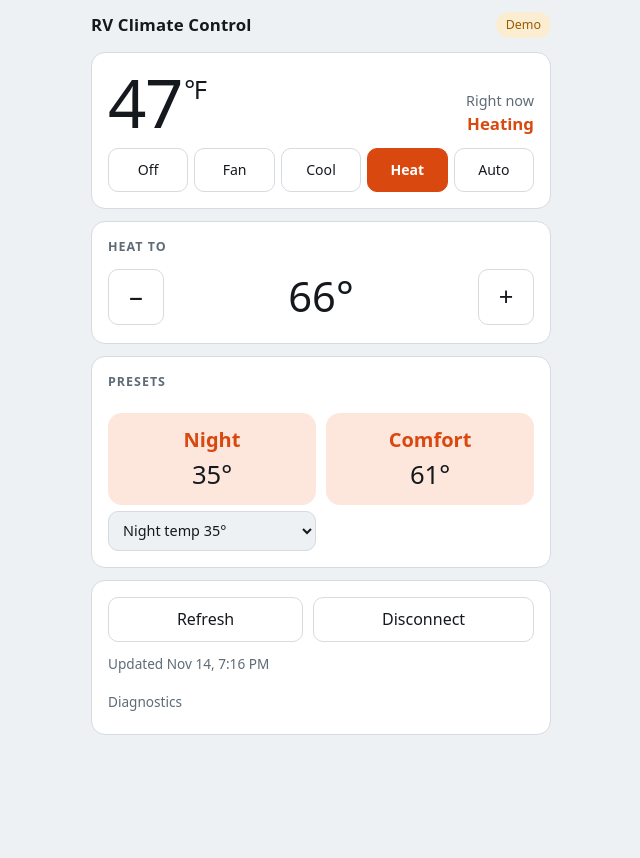
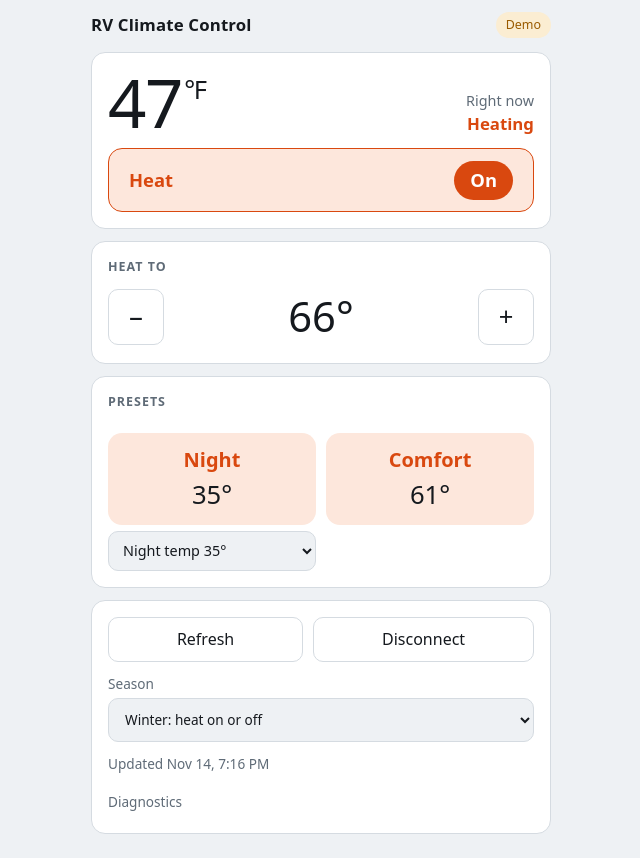
Before and after one commit to mattzefi-creator/rv-thermostat, a plain HTML site: page index.html in a window 1280 px wide. Both pictures are taken after a click on the button "Try demo". Shown: the whole page, without its empty margins (319-959 px from the left). Before the commit the page ends 800 px from the top, so only its background shows below. Drawn offline with Linux system fonts and the light colour scheme.

Commit message:
Add seasonal mode with power switch

```diff
--- a/index.html
+++ b/index.html
@@ -90,6 +90,12 @@ input, select { font: inherit; color: var(--ink); background: var(--bg); border:
 .sp .val small { display: block; font-size: .8rem; color: var(--muted); }
 .sp + .sp { margin-top: 10px; }
 
+.power { display: flex; justify-content: space-between; align-items: center; width: 100%; min-height: 64px; padding: 0 20px; border-radius: 14px; font-size: 1.15rem; font-weight: 600; }
+.power b { font-size: 1.15rem; padding: 6px 16px; border-radius: 999px; background: var(--line); color: var(--muted); }
+.power[aria-pressed="true"] { background: var(--heat-soft); border-color: var(--heat); color: var(--heat); }
+.power[aria-pressed="true"] b { background: var(--heat); color: #fff; }
+.power.cool[aria-pressed="true"] { background: var(--cool-soft); border-color: var(--cool); color: var(--cool); }
+.power.cool[aria-pressed="true"] b { background: var(--cool); }
 .linkbar { justify-content: space-between; padding: 10px 12px 10px 16px; }
 .linkbar span { flex: 1 1 140px; font-size: .92rem; }
 .linkbar button { flex: 0 0 auto; }
@@ -153,7 +159,8 @@ pre { font: .75rem/1.4 var(--mono); background: var(--bg); border-radius: 8px; p
         <div class="inside" aria-label="Inside temperature"><span id="tIn">--</span><sup>°F</sup></div>
         <div class="running">Right now<b id="run">--</b></div>
       </div>
-      <div class="modes" role="group" aria-label="Mode">
+      <button id="power" class="power" aria-pressed="false" hidden><span id="powerLabel">Heat</span><b id="powerState">Off</b></button>
+      <div id="modes" class="modes" role="group" aria-label="Mode">
         <button data-mode="0">Off</button>
         <button data-mode="1">Fan</button>
         <button data-mode="2">Cool</button>
@@ -183,7 +190,7 @@ pre { font: .75rem/1.4 var(--mono); background: var(--bg); border-radius: 8px; p
       </div>
     </div>
 
-    <div class="panel stack">
+    <div id="presetPanel" class="panel stack">
       <h2>Presets</h2>
       <div class="presets">
         <div class="preset">
@@ -202,6 +209,13 @@ pre { font: .75rem/1.4 var(--mono); background: var(--bg); border-radius: 8px; p
         <button id="btnRefresh">Refresh</button>
         <button id="btnDisconnect">Disconnect</button>
       </div>
+      <label>Season
+        <select id="season">
+          <option value="winter">Winter: heat on or off</option>
+          <option value="summer">Summer: cool on or off</option>
+          <option value="all">All modes</option>
+        </select>
+      </label>
       <p class="note" id="updated">Not updated yet</p>
       <details>
         <summary>Diagnostics</summary>
@@ -344,7 +358,21 @@ function toast(msg) { const t = $('toast'); t.textContent = msg; t.hidden = fals
 function store(k, v) { try { v == null ? localStorage.removeItem(k) : localStorage.setItem(k, v); } catch (e) {} }
 function load(k) { try { return localStorage.getItem(k) || ''; } catch (e) { return ''; } }
 
+// Season: winter/summer show a single power switch for heat/cool; "all" shows every mode.
+function season() { return load('et_season') || 'winter'; }
+function renderSeason() {
+  const s = season(), simple = s !== 'all';
+  $('power').hidden = !simple; $('modes').hidden = simple;
+  $('power').classList.toggle('cool', s === 'summer');
+  $('powerLabel').textContent = s === 'summer' ? 'Cooling' : 'Heat';
+  $('presetPanel').hidden = s === 'summer';
+  const on = !!st && st.mode === (s === 'summer' ? 2 : 4);
+  $('power').setAttribute('aria-pressed', String(on));
+  $('powerState').textContent = on ? 'On' : 'Off';
+}
+
 function render() {
+  renderSeason();
   if (!st) return;
   $('tIn').textContent = st.inside;
   const r = $('run');
@@ -489,6 +517,14 @@ function showLogin(show) { $('login').hidden = !show; $('saved').hidden = show;
 
   $('btnConnect').onclick = () => connect(false);
   $('btnLink').onclick = () => connect(false);
+  $('season').value = season();
+  $('season').onchange = () => { store('et_season', $('season').value); render(); };
+  $('power').onclick = () => {
+    if (!st || !linked) { toast('Not connected. Tap Connect first.'); return; }
+    const m = season() === 'summer' ? 2 : 4, turnOn = st.mode !== m;
+    st.mode = turnOn ? m : 0; render();
+    apply(turnOn ? { power: 1, mode: m } : { power: 0, mode: 0 });
+  };
   $('btnAll').onclick = () => connect(false, true);
   $('btnDemo').onclick = () => connect(true);
   $('btnRefresh').onclick = refresh;
```
